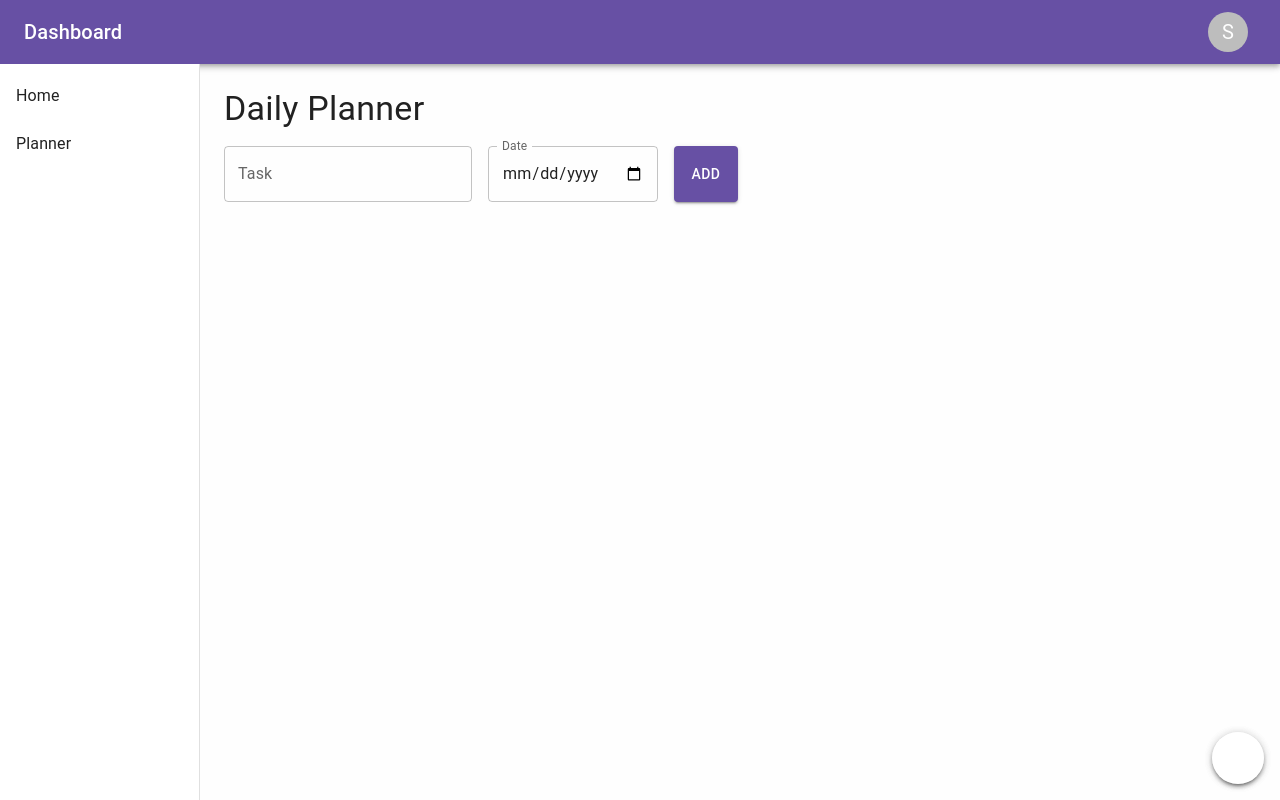
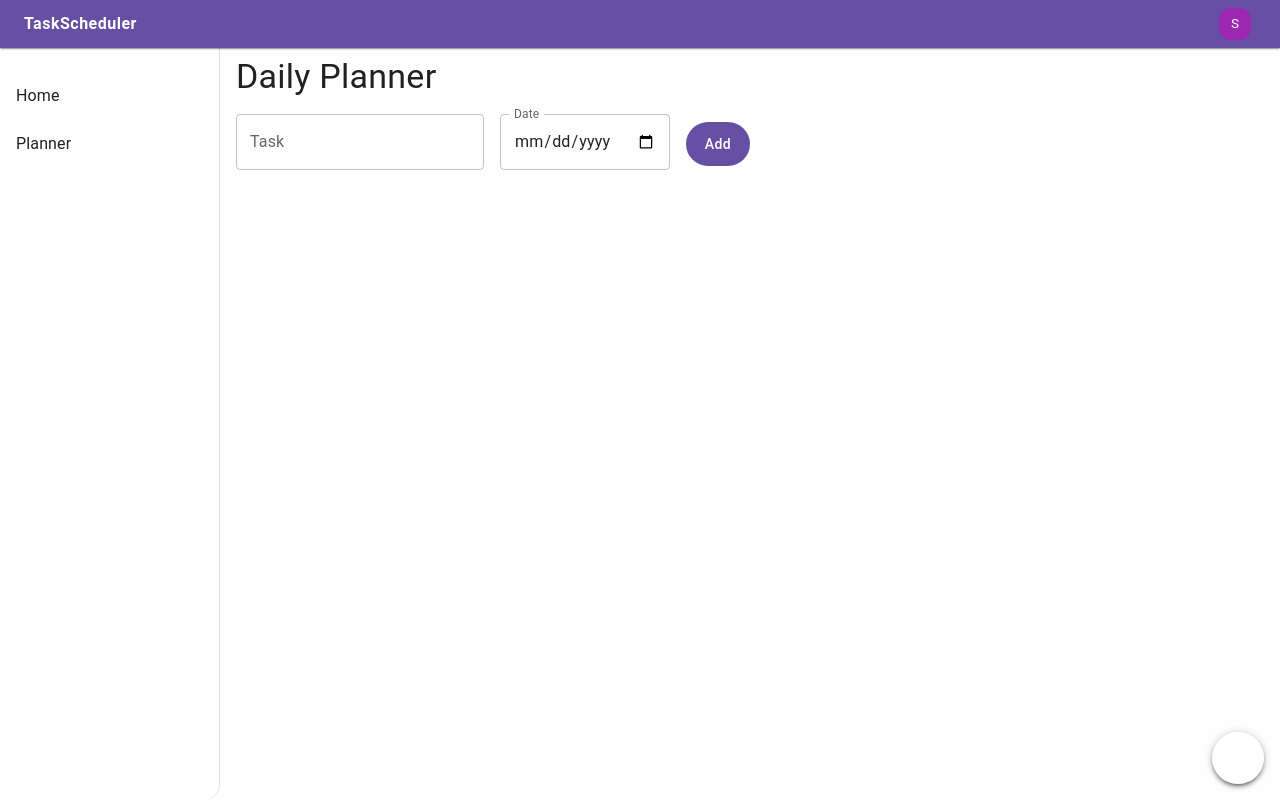
Before and after one commit to Rahul1086-rale/AWS-Example, a React (Create React App) app in the folder WebApp/client/: page / in a window 1280 px wide. Built offline with nearby package versions, Linux system fonts and the light colour scheme; sample sign-in values are in the browser's storage; some icons are missing.

Commit message:
user registration updated
- Restricted user to pass empty value during registration

- Drawer and navbar linking fixed

```diff
--- a/WebApp/client/src/components/Layout.js
+++ b/WebApp/client/src/components/Layout.js
@@ -13,6 +13,8 @@ import {
   MenuItem,
   Avatar,
   useMediaQuery,
+  useTheme,
+  CssBaseline,
 } from "@mui/material";
 import MenuIcon from "@mui/icons-material/Menu";
 import ThemeToggle from "./ThemeToggle";
@@ -21,68 +23,144 @@ export default function Layout({ children, onLogout, user }) {
   const [drawerOpen, setDrawerOpen] = useState(false);
   const [anchorEl, setAnchorEl] = useState(null);
   const isMobile = useMediaQuery("(max-width:600px)");
+  const theme = useTheme();
+  const drawerWidth = 220;
 
   const toggleDrawer = () => setDrawerOpen(!drawerOpen);
-  const handleMenuOpen = (event) => setAnchorEl(event.currentTarget);
+  const handleMenuOpen = (e) => setAnchorEl(e.currentTarget);
   const handleMenuClose = () => setAnchorEl(null);
+
+  const drawer = (
+    <List sx={{ mt: 1 }}>
+      <ListItem button>
+        <ListItemText primary="Home" />
+      </ListItem>
+      <ListItem button>
+        <ListItemText primary="Planner" />
+      </ListItem>
+    </List>
+  );
 
   return (
     <>
-      <AppBar position="static" color="primary">
-        <Toolbar>
+      <CssBaseline />
+
+      {/* AppBar */}
+      <AppBar
+        position="fixed"
+        elevation={1}
+        sx={{
+          zIndex: (theme) => theme.zIndex.drawer + 1,
+          bgcolor: theme.palette.primary.main,
+          color: theme.palette.primary.contrastText,
+          height: 48,
+          justifyContent: "center",
+        }}
+      >
+        <Toolbar variant="dense" sx={{ minHeight: "48px !important", px: 2 }}>
           {isMobile && (
-            <IconButton edge="start" color="inherit" onClick={toggleDrawer}>
-              <MenuIcon />
+            <IconButton
+              edge="start"
+              color="inherit"
+              onClick={toggleDrawer}
+              size="small"
+            >
+              <MenuIcon fontSize="small" />
             </IconButton>
           )}
-          <Typography variant="h6" sx={{ flexGrow: 1 }}>
-            Dashboard
+
+          <Typography
+            variant="subtitle1"
+            sx={{
+              flexGrow: 1,
+              fontWeight: 600,
+              fontSize: "1rem",
+              letterSpacing: 0.5,
+            }}
+          >
+            TaskScheduler
           </Typography>
 
-          {/* Profile Icon */}
-          <IconButton onClick={handleMenuOpen} color="inherit">
-            <Avatar>{user?.username?.[0]?.toUpperCase() || "U"}</Avatar>
+          <IconButton onClick={handleMenuOpen} color="inherit" size="small">
+            <Avatar
+              sx={{
+                bgcolor: theme.palette.secondary.main,
+                borderRadius: "12px",
+                width: 32,
+                height: 32,
+                fontSize: "0.85rem",
+              }}
+            >
+              {user?.username?.[0]?.toUpperCase() || "U"}
+            </Avatar>
           </IconButton>
 
           <Menu
             anchorEl={anchorEl}
             open={Boolean(anchorEl)}
             onClose={handleMenuClose}
+            PaperProps={{
+              elevation: 3,
+              sx: {
+                borderRadius: 3,
+                mt: 1,
+                minWidth: 180,
+              },
+            }}
           >
             <MenuItem disabled>
-              {user?.username || user?.email || "User"}
+              👋 Hello, {user?.username || user?.email || "User"}
             </MenuItem>
-            <MenuItem onClick={() => { handleMenuClose(); onLogout(); }}>
+            <MenuItem
+              onClick={() => {
+                handleMenuClose();
+                onLogout();
+              }}
+            >
               Logout
             </MenuItem>
           </Menu>
         </Toolbar>
       </AppBar>
 
-      {/* Responsive Drawer */}
+      {/* Drawer */}
       <Drawer
-        anchor="left"
-        open={drawerOpen}
+        variant={isMobile ? "temporary" : "permanent"}
+        open={isMobile ? drawerOpen : true}
         onClose={toggleDrawer}
-        variant={isMobile ? "temporary" : "permanent"}
         sx={{
-          "& .MuiDrawer-paper": { width: 200, mt: isMobile ? 0 : 8 },
+          width: drawerWidth,
+          flexShrink: 0,
+          "& .MuiDrawer-paper": {
+            width: drawerWidth,
+            boxSizing: "border-box",
+            borderTopRightRadius: isMobile ? 16 : 0,
+            borderBottomRightRadius: 16,
+            boxShadow: isMobile ? 3 : "none",
+            mt: isMobile ? 0 : 0,
+            pt: 1,
+          },
         }}
       >
-        <List>
-          <ListItem button>
-            <ListItemText primary="Home" />
-          </ListItem>
-          <ListItem button>
-            <ListItemText primary="Planner" />
-          </ListItem>
-        </List>
+        {/* Reserve space below AppBar */}
+        <Toolbar variant="dense" sx={{ minHeight: 48 }} />
+        {drawer}
       </Drawer>
 
       {/* Page Content */}
-      <Box sx={{ ml: isMobile ? 0 : 25, p: 3 }}>{children}</Box>
+      <Box
+        component="main"
+        sx={{
+          flexGrow: 1,
+          px: 2,
+          pt: "56px",
+          ml: isMobile ? 0 : `${drawerWidth}px`,
+          transition: "margin 0.3s ease",
+        }}
+      >
+        {children}
+      </Box>
 
-      {/* Theme Toggle at bottom-right */}
       <ThemeToggle />
     </>
   );
--- a/WebApp/client/src/pages/Dashboard.js
+++ b/WebApp/client/src/pages/Dashboard.js
@@ -72,7 +72,19 @@ useEffect(() => {
           value={date}
           onChange={(e) => setDate(e.target.value)}
         />
-        <Button variant="contained" onClick={addTask}>
+        <Button variant="contained" onClick={addTask} sx={{
+                mt: 1,
+                mb: 2,
+                borderRadius: "28px", // matches M3 rounded buttons
+                textTransform: "none",
+                paddingY: "10px",
+                fontWeight: 500,
+                fontSize: "0.875rem", // corresponds to 'label-large'
+                boxShadow: "none",
+                "&:hover": {
+                  boxShadow: "0px 3px 1px -2px rgba(0,0,0,0.2), 0px 2px 2px 0px rgba(0,0,0,0.14), 0px 1px 5px 0px rgba(0,0,0,0.12)",
+                },
+          }}>
           Add
         </Button>
       </Box>
--- a/WebApp/client/src/pages/Register.js
+++ b/WebApp/client/src/pages/Register.js
@@ -94,6 +94,7 @@ const Register = () => {
               type="submit"
               fullWidth
               variant="contained"
+              disabled={!username || !password}
               sx={{ mt: 3, mb: 2 }}
             >
               Register
```
Also changed, not shown: 2 other files (tests, documents, lock files or other folders).
